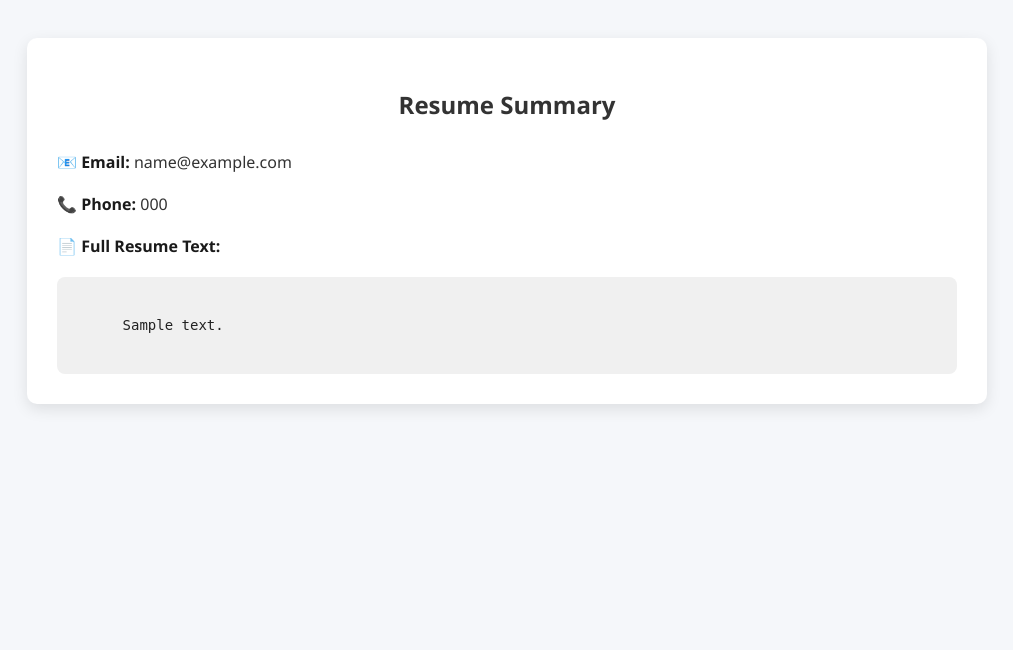
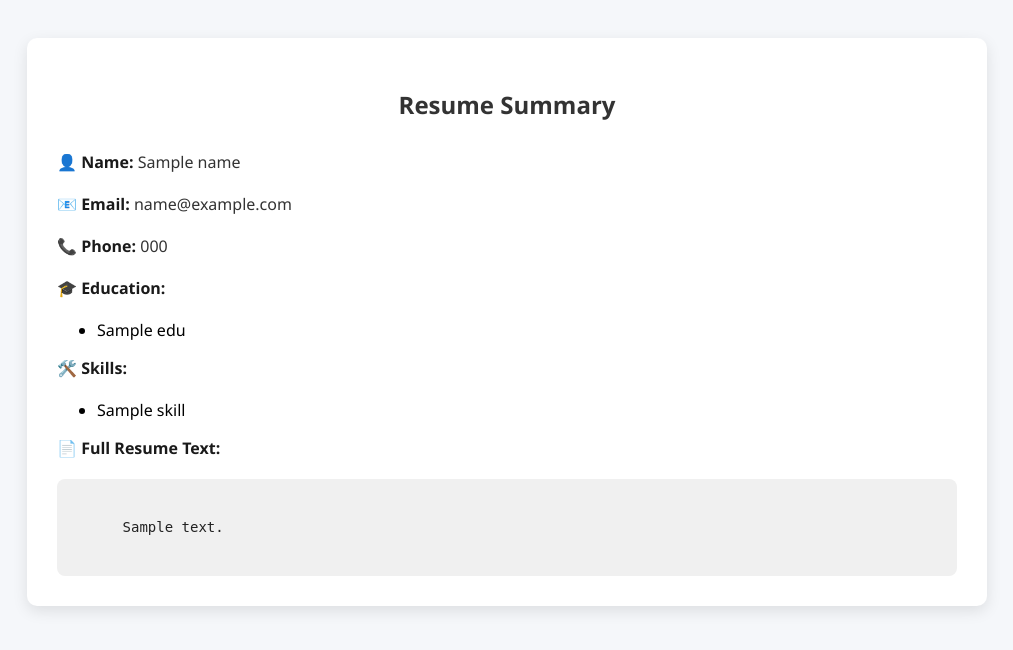
Before and after one commit to varunvamsich/resume-doctor, a Flask app: template templates/summary.html in a window 1280 px wide. Shown: the top 650 px of the page, without its empty margins (133-1146 px from the left). Run offline with Flask 3, Linux system fonts and the light colour scheme; the template is opened without the code that fills it: most values are stand-ins (such as "Sample title", 1, 10 or a date in 2020).

Commit message:
phase-2.5 completed - resume data extraction summary

```diff
--- a/app.py
+++ b/app.py
@@ -1,67 +1,72 @@
 from flask import Flask, render_template, request
-import os
-import fitz  # PyMuPDF for reading PDF files
-import re    # Regular expressions for email & phone extraction
+import re
+import fitz  # PyMuPDF
 
-# Initialize Flask app
 app = Flask(__name__)
 
-# Folder to save uploaded resumes
-UPLOAD_FOLDER = 'uploads'
-app.config['UPLOAD_FOLDER'] = UPLOAD_FOLDER
+def extract_text_from_pdf(path):
+    doc = fitz.open(path)
+    text = ""
+    for page in doc:
+        text += page.get_text()
+    return text
 
-# Home route to display upload form
+def extract_email(text):
+    match = re.search(r'[\w\.-]+@[\w\.-]+', text)
+    return match.group(0) if match else "Not found"
+
+def extract_phone(text):
+    match = re.search(r'(\+91[\-\s]?)?[789]\d{9}', text)
+    return match.group(0) if match else "Not found"
+
+def extract_name(text):
+    lines = text.split('\n')
+    for line in lines:
+        if line.strip() and len(line.strip().split()) <= 4:
+            return line.strip()
+    return "Not found"
+
+def extract_education(text):
+    edu_keywords = ["B.Tech", "Bachelor", "Master", "Degree", "Graduation", "Engineering"]
+    education = []
+    lines = text.split('\n')
+    for line in lines:
+        for keyword in edu_keywords:
+            if keyword.lower() in line.lower():
+                education.append(line.strip())
+    return education if education else ["Not found"]
+
+def extract_skills(text):
+    skills_keywords = ["Python", "Java", "HTML", "CSS", "JavaScript", "SQL", "C++", "React", "Node.js"]
+    found_skills = [skill for skill in skills_keywords if skill.lower() in text.lower()]
+    return found_skills if found_skills else ["Not found"]
+
 @app.route('/')
-def index():
+def home():
     return render_template('index.html')
 
-# Route that handles resume upload
 @app.route('/upload', methods=['POST'])
-def upload_resume():
-    if 'resume' not in request.files:
-        return "No file uploaded."
+def upload():
+    resume = request.files['resume']
+    resume_path = "uploaded_resume.pdf"
+    resume.save(resume_path)
 
-    file = request.files['resume']
+    text = extract_text_from_pdf(resume_path)
+    email = extract_email(text)
+    phone = extract_phone(text)
+    name = extract_name(text)
+    education = extract_education(text)
+    skills = extract_skills(text)
 
-    if file.filename == '':
-        return "No file selected."
+    return render_template(
+        'summary.html',
+        text=text,
+        email=email,
+        phone=phone,
+        name=name,
+        education=education,
+        skills=skills
+    )
 
-    if file:
-        # Save the file in uploads folder
-        file_path = os.path.join(app.config['UPLOAD_FOLDER'], file.filename)
-        file.save(file_path)
-
-        # Extract information from PDF
-        resume_text = extract_text_from_pdf(file_path)
-        email = extract_email(resume_text)
-        phone = extract_phone(resume_text)
-
-        # Pass data to summary.html for display
-        return render_template(
-            'summary.html',
-            text=resume_text,
-            email=email,
-            phone=phone
-        )
-
-# Function to read PDF content
-def extract_text_from_pdf(pdf_path):
-    text = ''
-    with fitz.open(pdf_path) as doc:
-        for page in doc:
-            text += page.get_text()
-    return text
-
-# Function to extract email using regex
-def extract_email(text):
-    match = re.search(r'[\w\.-]+@[\w\.-]+', text)
-    return match.group(0) if match else 'Not found'
-
-# Function to extract phone number using regex
-def extract_phone(text):
-    match = re.search(r'(\+91[\-\s]?)?[0]?[6789]\d{9}', text)
-    return match.group(0) if match else 'Not found'
-
-# Start the server
 if __name__ == '__main__':
     app.run(debug=True)
--- a/templates/summary.html
+++ b/templates/summary.html
@@ -49,18 +49,25 @@
   <div class="container">
     <h2>Resume Summary</h2>
 
-    <div class="info">
-      <span class="label">📧 Email:</span> {{ email }}
-    </div>
+    <div class="info"><span class="label">👤 Name:</span> {{ name }}</div>
+    <div class="info"><span class="label">📧 Email:</span> {{ email }}</div>
+    <div class="info"><span class="label">📞 Phone:</span> {{ phone }}</div>
 
-    <div class="info">
-      <span class="label">📞 Phone:</span> {{ phone }}
-    </div>
+    <div class="info"><span class="label">🎓 Education:</span></div>
+    <ul>
+      {% for edu in education %}
+        <li>{{ edu }}</li>
+      {% endfor %}
+    </ul>
 
-    <div class="info">
-      <span class="label">📄 Full Resume Text:</span>
-    </div>
+    <div class="info"><span class="label">🛠️ Skills:</span></div>
+    <ul>
+      {% for skill in skills %}
+        <li>{{ skill }}</li>
+      {% endfor %}
+    </ul>
 
+    <div class="info"><span class="label">📄 Full Resume Text:</span></div>
     <div class="resume-text">
       {{ text }}
     </div>
```
Also changed, not shown: 1 other file.
